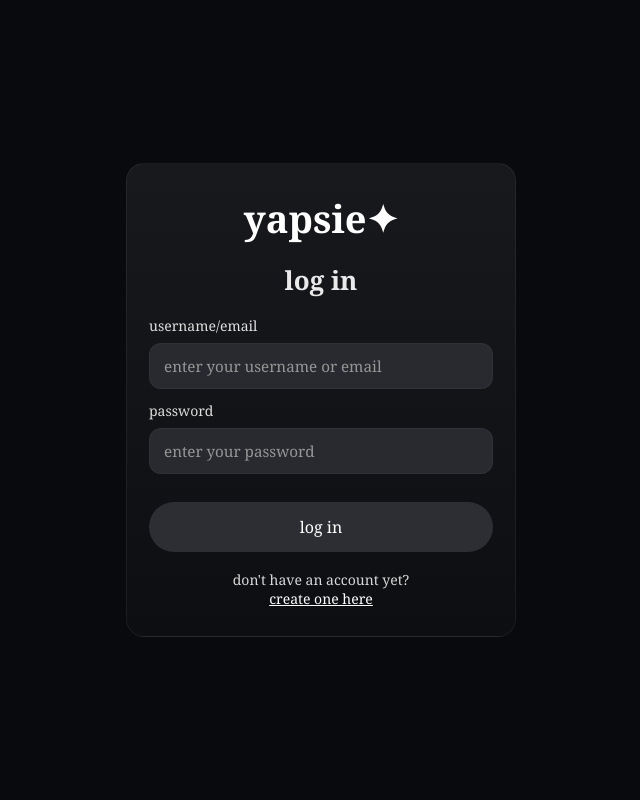
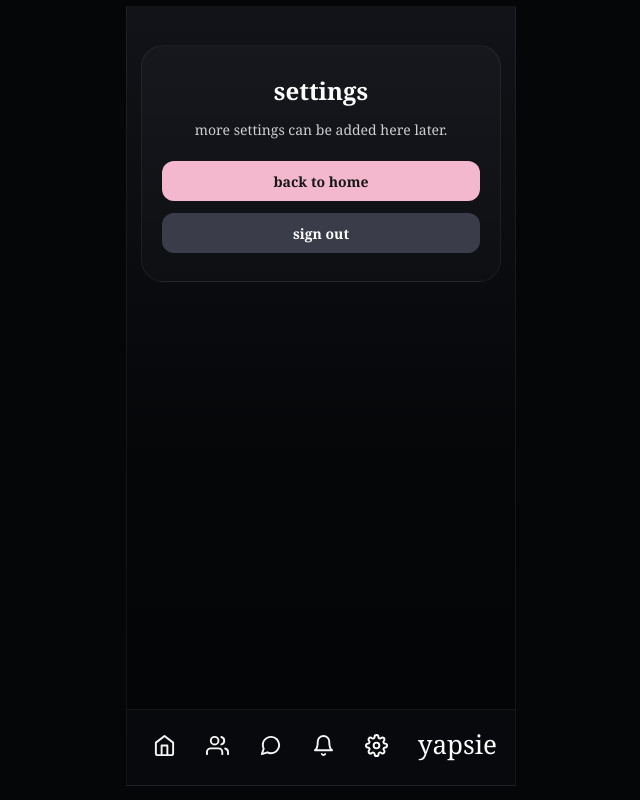
Before and after one commit to oobyruby/yapsie, a React (Vite) app: page /settings in a window 1280 px wide. Before the commit this address led to /login. Shown: the whole page, without its empty margins (319-959 px from the left). Built offline with nearby package versions, Linux system fonts and the light colour scheme; no server answers.

Commit message:
added settings.jsx, amended comingsoon.jsx

```diff
--- a/src/App.css
+++ b/src/App.css
@@ -1667,3 +1667,61 @@ svg {
   color: inherit;
   text-decoration: none;
 }
+
+/* settings */
+
+.settings-wrap {
+  padding: 18px 14px 110px;
+}
+
+.settings-card {
+  background: linear-gradient(to bottom, #16181d, #0d0f13);
+  border: 1px solid rgba(255, 255, 255, 0.06);
+  border-radius: 22px;
+  padding: 28px 20px;
+  text-align: center;
+}
+
+.settings-title {
+  margin: 0;
+  color: #ffffff;
+  font-size: 24px;
+  font-weight: 700;
+}
+
+.settings-text {
+  margin: 12px 0 0;
+  color: #cfcfcf;
+  font-size: 14px;
+  line-height: 1.6;
+}
+
+.settings-actions {
+  margin-top: 20px;
+  display: flex;
+  flex-direction: column;
+  gap: 12px;
+}
+
+.settings-btn {
+  width: 100%;
+  min-height: 40px;
+  padding: 0 18px;
+  border: none;
+  border-radius: 12px;
+  background: #f3b8cd;
+  color: #161616;
+  font-size: 14px;
+  font-weight: 700;
+  cursor: pointer;
+}
+
+.settings-btn:disabled {
+  opacity: 0.65;
+  cursor: not-allowed;
+}
+
+.settings-signout-btn {
+  background: #3a3d49;
+  color: #ffffff;
+}
--- a/src/App.jsx
+++ b/src/App.jsx
@@ -20,6 +20,7 @@ import Replies from "./pages/replies";
 import ParanormalRoom from "./pages/paranormalroom";
 import ParanormalChannel from "./pages/paranormalchannel";
 import ComingSoon from "./pages/comingsoon";
+import Settings from "./pages/settings";
 
 function App() {
   // track online/offline state
@@ -90,7 +91,7 @@ function App() {
 
           {/* placeholder pages */}
           <Route path="/messages" element={<ComingSoon />} />
-          <Route path="/settings" element={<ComingSoon />} />
+          <Route path="/settings" element={<Settings />} />
         </Routes>
       </div>
     </BrowserRouter>
--- a/src/pages/comingsoon.jsx
+++ b/src/pages/comingsoon.jsx
@@ -1,5 +1,5 @@
 import { useEffect, useState } from "react";
-import { Link, useNavigate, useLocation } from "react-router-dom";
+import { Link, useNavigate } from "react-router-dom";
 import {
   FiArrowLeft,
   FiHome,
@@ -14,7 +14,6 @@ import { auth, db } from "../firebase";
 
 export default function ComingSoon() {
   const navigate = useNavigate();
-  const location = useLocation();
 
   // logged in user + auth ready state
   const [currentUser, setCurrentUser] = useState(null);
@@ -22,15 +21,6 @@ export default function ComingSoon() {
 
   // unread dot for notifications in bottom nav
   const [hasUnreadNotifications, setHasUnreadNotifications] = useState(false);
-
-  // work out if this page is being used for messages or settings
-  const isMessagesPage = location.pathname === "/messages";
-
-  // page title and subtitle change depending on route
-  const pageTitle = isMessagesPage ? "Messages" : "Settings";
-  const pageSubtitle = isMessagesPage
-    ? "private chats are coming soon"
-    : "settings are coming soon";
 
   useEffect(() => {
     // watch auth state so we know if user is logged in
@@ -78,7 +68,7 @@ export default function ComingSoon() {
     return (
       <div className="profile-screen">
         <div className="profile-shell">
-          <div className="profile-top-label">{pageTitle}</div>
+          <div className="profile-top-label">Messages</div>
           <div className="empty-feed">
             <p>loading...</p>
           </div>
@@ -90,42 +80,20 @@ export default function ComingSoon() {
   return (
     <div className="profile-screen">
       <div className="profile-shell">
-        <div className="profile-scroll">
-          <div className="reply-header">
-            {/* back button */}
-            <button
-              type="button"
-              className="follow-back-btn"
-              onClick={() => navigate(-1)}
-              aria-label="go back"
-            >
-              <FiArrowLeft />
-            </button>
-
-            <div className="follow-list-title-wrap">
-              {/* title and subtitle change depending on which page this is */}
-              <h1 className="follow-list-title">{pageTitle}</h1>
-              <p className="follow-list-subtitle">{pageSubtitle}</p>
-            </div>
-          </div>
+        <div className="profile-feed-scroll">
 
           <div className="coming-soon-wrap">
             <div className="coming-soon-card">
-              {/* show different icon depending on page */}
               <div className="coming-soon-icon">
-                {isMessagesPage ? <FiMessageCircle /> : <FiSettings />}
+                <FiMessageCircle />
               </div>
 
               <h2 className="coming-soon-title">coming soon</h2>
 
-              {/* main message also changes depending on page */}
               <p className="coming-soon-text">
-                {isMessagesPage
-                  ? "yapsie messages are not live just yet, but they will be here soon."
-                  : "the settings area is not live just yet, but it will be here soon."}
+                yapsie messages are not live just yet, but they will be here soon.
               </p>
 
-              {/* button back to home */}
               <button
                 type="button"
                 className="coming-soon-btn"
@@ -147,33 +115,21 @@ export default function ComingSoon() {
             <FiUsers />
           </Link>
 
-          {/* active state changes if this is the messages version of the page */}
-          <Link
-            to="/messages"
-            className={`nav-item ${isMessagesPage ? "active" : ""}`}
-            aria-label="messages"
-          >
+          <Link to="/messages" className="nav-item active" aria-label="messages">
             <FiMessageCircle />
           </Link>
 
-          {/* notifications icon with unread dot */}
           <Link to="/notifications" className="nav-item" aria-label="notifications">
             <span className="nav-icon-wrap">
               <FiBell />
-              {hasUnreadNotifications && <span className="nav-notification-dot" />}
+              {hasUnreadNotifications ? <span className="nav-notification-dot" /> : null}
             </span>
           </Link>
 
-          {/* active state changes if this is the settings version of the page */}
-          <Link
-            to="/settings"
-            className={`nav-item ${!isMessagesPage ? "active" : ""}`}
-            aria-label="settings"
-          >
+          <Link to="/settings" className="nav-item" aria-label="settings">
             <FiSettings />
           </Link>
 
-          {/* small app logo */}
           <div className="nav-logo">yapsie</div>
         </nav>
       </div>
--- /dev/null
+++ b/src/pages/settings.jsx
@@ -0,0 +1,127 @@
+import { Link, useNavigate } from "react-router-dom";
+import { FiHome, FiUsers, FiMessageCircle, FiSettings, FiBell } from "react-icons/fi";
+import { signOut, onAuthStateChanged } from "firebase/auth";
+import { collection, onSnapshot, query, where } from "firebase/firestore";
+import { useEffect, useState } from "react";
+import { auth, db } from "../firebase";
+
+export default function Settings() {
+  const navigate = useNavigate();
+
+  // keep unread dot working in nav
+  const [currentUser, setCurrentUser] = useState(null);
+  const [hasUnreadNotifications, setHasUnreadNotifications] = useState(false);
+  const [signingOut, setSigningOut] = useState(false);
+
+  useEffect(() => {
+    const unsubscribeAuth = onAuthStateChanged(auth, (user) => {
+      setCurrentUser(user || null);
+
+      if (!user) {
+        setHasUnreadNotifications(false);
+      }
+    });
+
+    return () => unsubscribeAuth();
+  }, []);
+
+  useEffect(() => {
+    if (!currentUser) return;
+
+    const unreadQuery = query(
+      collection(db, "users", currentUser.uid, "notifications"),
+      where("read", "==", false)
+    );
+
+    const unsubscribe = onSnapshot(
+      unreadQuery,
+      (snapshot) => {
+        setHasUnreadNotifications(snapshot.size > 0);
+      },
+      () => {
+        setHasUnreadNotifications(false);
+      }
+    );
+
+    return () => unsubscribe();
+  }, [currentUser]);
+
+  const handleSignOut = async () => {
+    if (signingOut) return;
+
+    try {
+      setSigningOut(true);
+      await signOut(auth);
+      navigate("/login");
+    } catch (error) {
+      console.error("error signing out:", error);
+      alert("could not sign out right now");
+      setSigningOut(false);
+    }
+  };
+
+  return (
+    <div className="profile-screen">
+      <div className="profile-shell">
+        <div className="profile-top-label"></div>
+
+        <div className="profile-feed-scroll">
+          <div className="settings-wrap">
+            <div className="settings-card">
+              <h1 className="settings-title">settings</h1>
+              <p className="settings-text">
+                more settings can be added here later.
+              </p>
+
+              <div className="settings-actions">
+                <button
+                  type="button"
+                  className="settings-btn"
+                  onClick={() => navigate("/home")}
+                >
+                  back to home
+                </button>
+
+                <button
+                  type="button"
+                  className="settings-btn settings-signout-btn"
+                  onClick={handleSignOut}
+                  disabled={signingOut}
+                >
+                  {signingOut ? "signing out..." : "sign out"}
+                </button>
+              </div>
+            </div>
+          </div>
+        </div>
+
+        <nav className="bottom-nav">
+          <Link to="/home" className="nav-item" aria-label="home">
+            <FiHome />
+          </Link>
+
+          <Link to="/profile" className="nav-item" aria-label="profile">
+            <FiUsers />
+          </Link>
+
+          <Link to="/messages" className="nav-item" aria-label="messages">
+            <FiMessageCircle />
+          </Link>
+
+          <Link to="/notifications" className="nav-item" aria-label="notifications">
+            <span className="nav-icon-wrap">
+              <FiBell />
+              {hasUnreadNotifications ? <span className="nav-notification-dot" /> : null}
+            </span>
+          </Link>
+
+          <Link to="/settings" className="nav-item active" aria-label="settings">
+            <FiSettings />
+          </Link>
+
+          <div className="nav-logo">yapsie</div>
+        </nav>
+      </div>
+    </div>
+  );
+}
```
